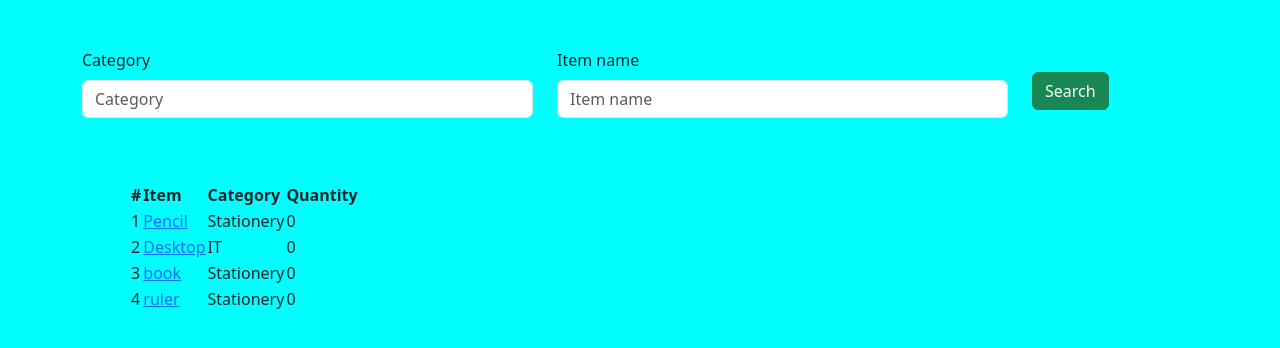
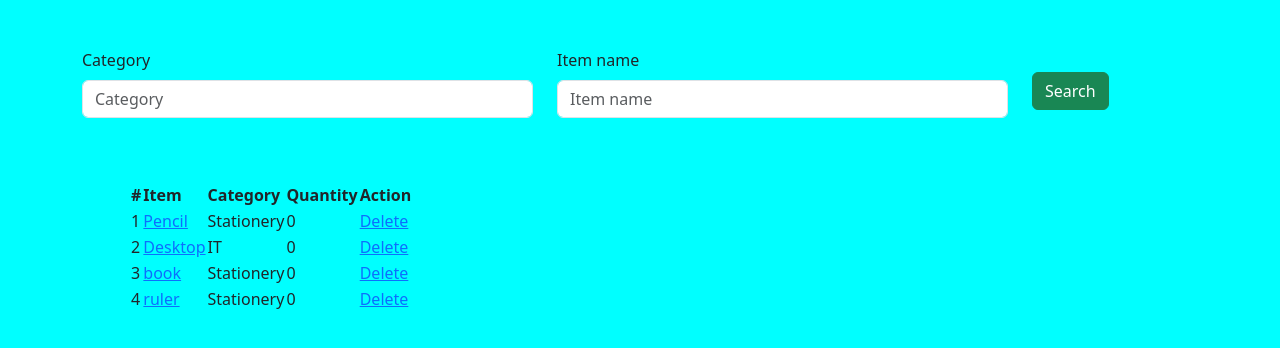
Before and after one commit to Kalutu/stock-management-system, a Django app: page /stock/list/ in a window 1280 px wide. Shown: the part 72-420 px from the top of the page. Run offline with Django 4.2, Linux system fonts and the light colour scheme; a user stored in the database is signed in; data comes from the database, SQL or seed files in the repository; both versions use the stored data as it was after the commit; some libraries are stand-ins or nearby versions.

Commit message:
Delete item

```diff
--- a/stockmgt/templates/stock/list.html
+++ b/stockmgt/templates/stock/list.html
@@ -29,6 +29,7 @@
 				<th>Item</th>
 				<th>Category</th>
 				<th>Quantity</th>
+				<th>Action</th>
 			</thead>
 			<tbody>
 				{% for instance in queryset %}
@@ -37,6 +38,7 @@
 					<td><a href="{% url 'stock:update' id=instance.id %}">{{instance.item_name}}</a></td>
 					<td>{{instance.category}}</td>
 					<td>{{instance.quantity}}</td>
+					<td><a href="{% url 'stock:delete' id=instance.id %}">Delete</a></td>
 				</tr>
 				{% endfor %}
 			</tbody>
--- a/stockmgt/urls.py
+++ b/stockmgt/urls.py
@@ -7,4 +7,5 @@ urlpatterns = [
     path('list/', list_items, name='list'),
     path('add/', add_items, name='add'),
     path('update/<int:id>/', update_item, name='update'),
+    path('update/<int:id>/delete/', delete_item, name='delete'),
 ]
--- a/stockmgt/views.py
+++ b/stockmgt/views.py
@@ -57,3 +57,9 @@ def update_item(request, id):
         'form':form
     }
     return render(request, 'stock/add.html', context)
+
+@login_required(login_url=('/accounts/login'))
+def delete_item(request, id):
+    queryset = Stock.objects.get(id=id)
+    queryset.delete()
+    return redirect('stock:list')
```
Also changed, not shown: db.sqlite3.
